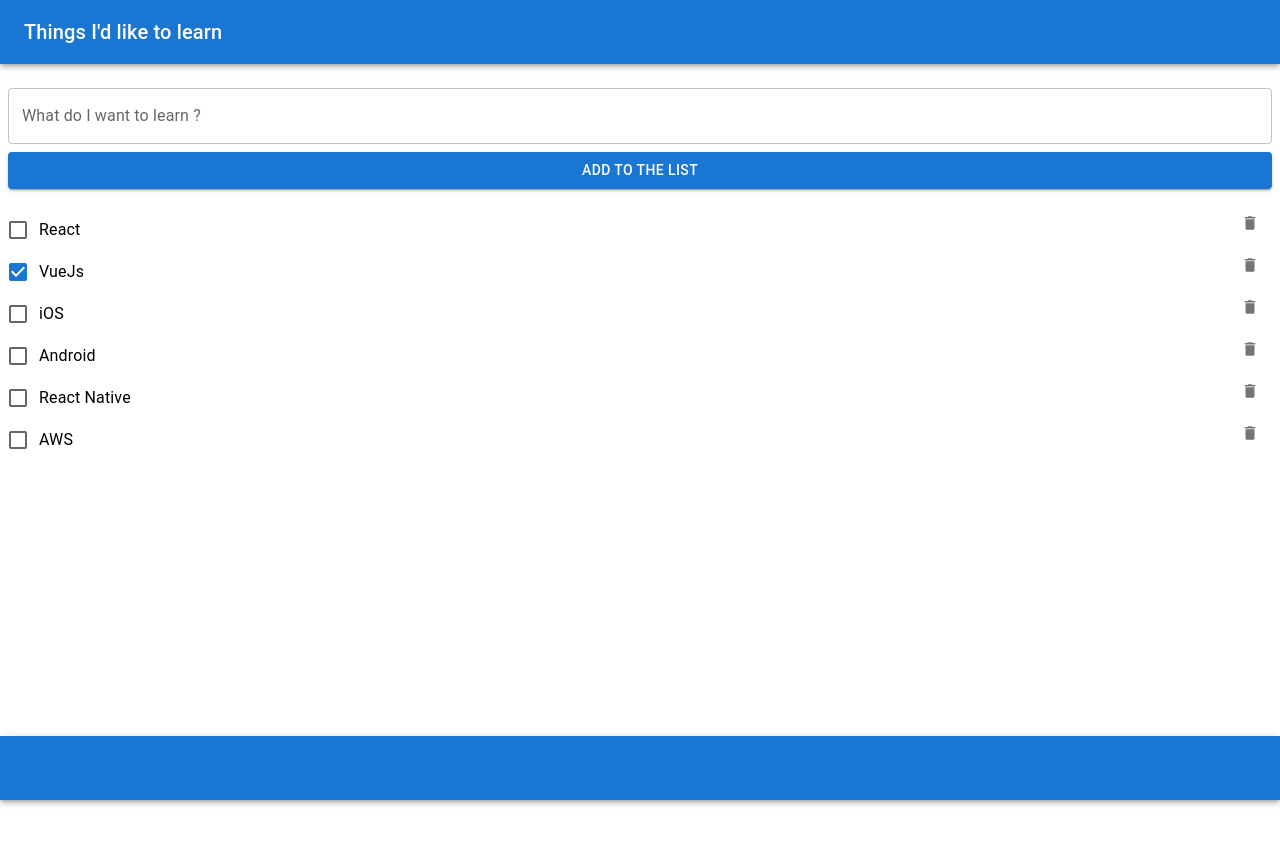
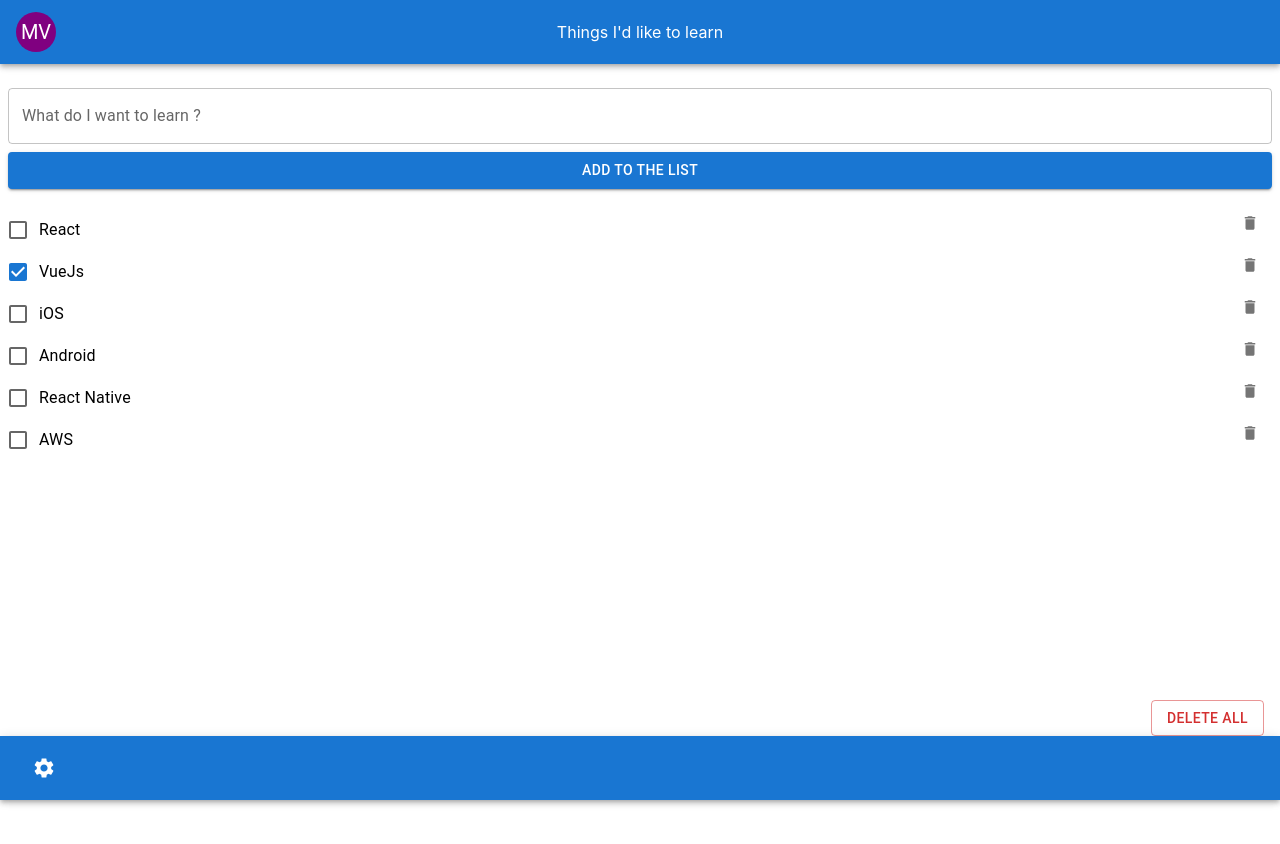
Before and after one commit to code4jhon/todo, a React (Create React App) app in the folder todo-react/: page / in a window 1280 px wide. Shown: the top 844 px of the page. Before the commit the page ends 800 px from the top, so only its background shows below. Built offline with nearby package versions, Linux system fonts and the light colour scheme.

Commit message:
Delete all, avatar, settings icon.

```diff
--- a/todo-react/src/App.css
+++ b/todo-react/src/App.css
@@ -1,3 +1,4 @@
 .app-body {
   padding: 8px;
+  height: 100%;
 }
--- a/todo-react/src/App.js
+++ b/todo-react/src/App.js
@@ -34,6 +34,10 @@
     }
   }
 
+  const deleteAll = function () {
+    setTasks([]);
+  }
+
   // uses state.task to create a list of todo items
   const taskList = tasks.map(task => (
     <TodoItem key={task.id} name={task.name} completed={task.completed} deleteTask={deleteTask}/>
@@ -44,12 +48,14 @@
   }
 
   return (
-    <div>
+    <div style={{height: '100%'}}>
       <ButtonAppBar></ButtonAppBar>
       <div className='app-body'>
         <TextField fullWidth label="What do I want to learn ?" variant="outlined" style={{'marginTop': '16px'}} onChange={onTextFieldChange}/>
         <Button variant="contained" fullWidth component="span" style={{'margin': '8px 0 20px'}} onClick={addNewTask}>Add to the list</Button>
         {taskList}
+
+        <Button variant="outlined" color="error" style={{position: 'absolute', bottom: '64px', right: '16px'}} onClick={deleteAll}>Delete All</Button>
       </div>
       <BottomBar></BottomBar>
     </div>
--- a/todo-react/src/components/AppBar.js
+++ b/todo-react/src/components/AppBar.js
@@ -2,6 +2,8 @@
 import AppBar from '@mui/material/AppBar';
 import Box from '@mui/material/Box';
 import Toolbar from '@mui/material/Toolbar';
+import Avatar from '@mui/material/Avatar';
+
 import Typography from '@mui/material/Typography';
 
 export default function ButtonAppBar() {
@@ -9,7 +11,8 @@
     <Box sx={{ flexGrow: 1 }}>
       <AppBar position="static">
         <Toolbar>
-          <Typography variant="h6" component="div" sx={{ flexGrow: 1 }}>Things I'd like to learn</Typography>
+          <Avatar style={{position: 'absolute', left: '16px'}} sx={{ bgcolor: 'purple' }}>MV</Avatar>
+          <Typography style={{textAlign: 'center'}} variant="h9" component="div" sx={{ flexGrow: 1 }}>Things I'd like to learn</Typography>
         </Toolbar>
       </AppBar>
     </Box>
--- a/todo-react/src/components/BottomBar.js
+++ b/todo-react/src/components/BottomBar.js
@@ -1,11 +1,18 @@
 import * as React from 'react';
 import AppBar from '@mui/material/AppBar';
 import Toolbar from '@mui/material/Toolbar';
+import IconButton from '@mui/material/IconButton';
+import SettingsIcon from '@mui/icons-material/Settings';
 
-export default function BottomBar () {
+export default function BottomBar (props) {
+
   return (
     <AppBar position="fixed" color="primary" sx={{ top: 'auto', bottom: 0 }}>
-      <Toolbar></Toolbar>
+      <Toolbar>
+      <IconButton color="inherit" aria-label="open drawer" onClick={() => alert('not available in the free version')}>
+        <SettingsIcon />
+      </IconButton>
+      </Toolbar>
     </AppBar>
   )
 }
```
